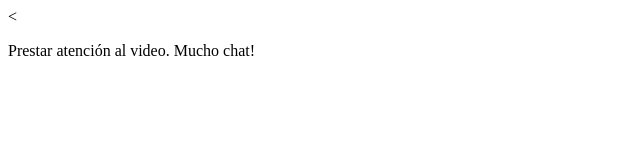
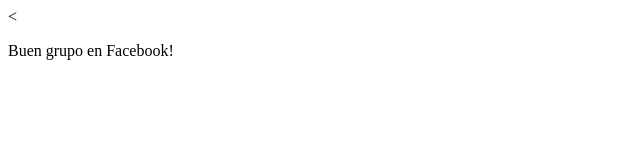
Before and after one commit to GDANextU/WebDevApp, a plain HTML site: page index.html in a window 1280 px wide. Shown: the full height of the page, 0-640 px from the left. Drawn offline with Linux system fonts and the light colour scheme.

Commit message:
Ejemplo3
Ejemplo3

```diff
--- a/index.html
+++ b/index.html
@@ -4,6 +4,6 @@
 	<title>Tutor Café Web Development</title>
 </head>
 <body>
-<p>Prestar atención al video. Mucho chat!</p>
+<p>Buen grupo en Facebook!</p>
 </body>
 </html>
```
